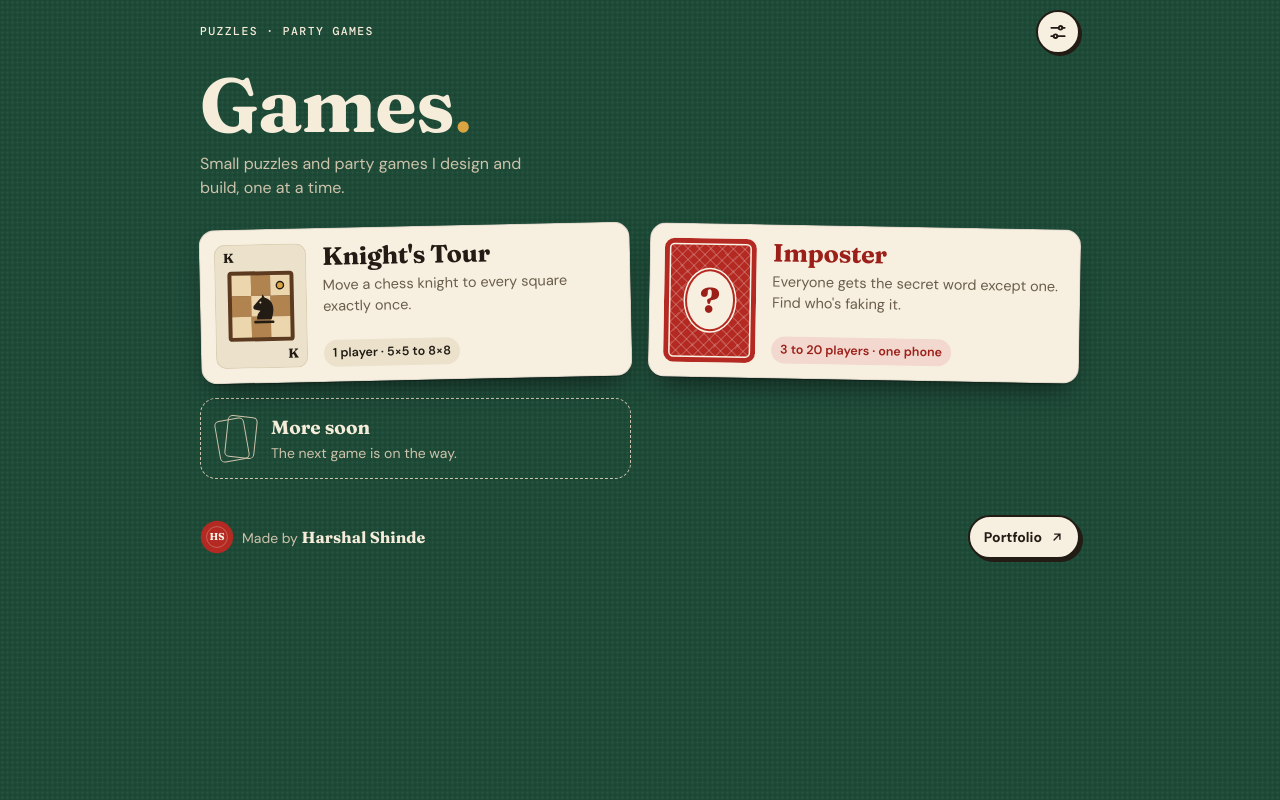
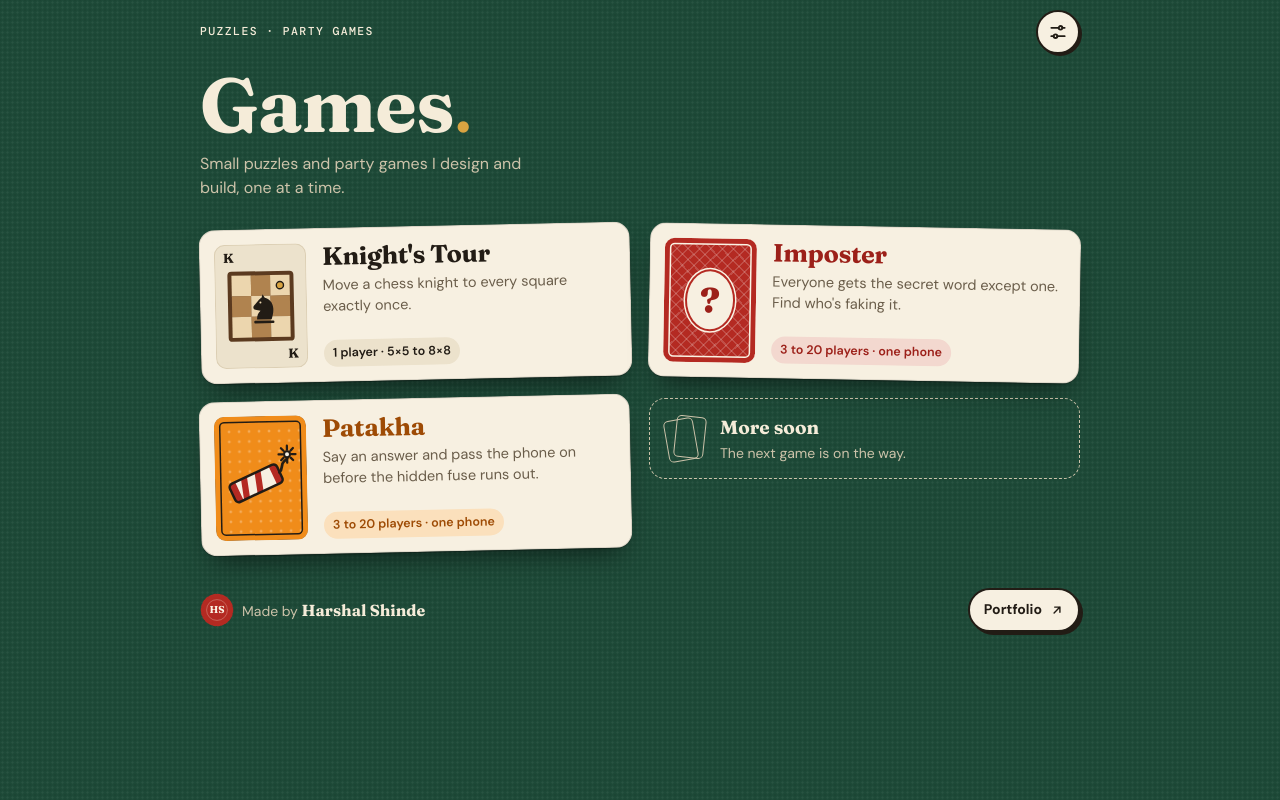
Before and after one commit to Harshal-7/games, a Next.js app: page / in a window 1280 px wide. Built offline with nearby package versions, Linux system fonts and the light colour scheme.

Commit message:
Patakha on Home and in Settings
A marigold card with a lit cracker on Home, and a note in Settings that
Patakha's options live in its setup.

Co-Authored-By: Claude Opus 5.5 <noreply@anthropic.com>

```diff
--- a/src/games/registry.ts
+++ b/src/games/registry.ts
@@ -3,6 +3,7 @@ import type { ComponentType } from "react";
 import { ImposterThumb } from "./imposter/ui/thumb";
 import { KnightsTourBestBadge } from "./knights-tour/ui/best-badge";
 import { KnightsTourThumb } from "./knights-tour/ui/thumb";
+import { PatakhaThumb } from "./patakha/ui/thumb";
 import { GAME_NAMES, type GameSlug } from "./slugs";
 
 /** Every game on the site. Adding a game = a folder in src/games, a page, one entry here. */
@@ -33,4 +34,11 @@ export const GAMES: GameEntry[] = [
     detail: "3 to 20 players · one phone",
     Thumb: ImposterThumb,
   },
+  {
+    slug: "patakha",
+    name: GAME_NAMES.patakha,
+    blurb: "Say an answer and pass the phone on before the hidden fuse runs out.",
+    detail: "3 to 20 players · one phone",
+    Thumb: PatakhaThumb,
+  },
 ];
--- a/src/home/home.css
+++ b/src/home/home.css
@@ -203,6 +203,9 @@ html[data-room] .saved-slot:empty {
 [data-game="imposter"] .game-card h2 {
   color: var(--red-deep);
 }
+[data-game="patakha"] .game-card h2 {
+  color: var(--marigold-ink);
+}
 .game-card p {
   margin: 6px 0 0;
   color: var(--muted);
@@ -230,6 +233,10 @@ html[data-room] .saved-slot:empty {
 [data-game="imposter"] .game-chip {
   background: var(--red-soft);
   color: var(--red-deep);
+}
+[data-game="patakha"] .game-chip {
+  background: var(--marigold-soft);
+  color: var(--marigold-ink);
 }
 .game-chip.is-best {
   padding-left: 5px;
@@ -289,6 +296,51 @@ html[data-room] .saved-slot:empty {
   box-shadow:
     0 0 0 2px var(--red),
     0 0 0 3.5px var(--on-red);
+}
+/* Patakha: a lit cracker on a marigold card, cream with red caps like the one in the game. */
+.game-thumb-patakha {
+  display: grid;
+  place-items: center;
+  width: 92px;
+  height: 124px;
+  box-sizing: border-box;
+  border-radius: 10px;
+  background:
+    radial-gradient(rgb(255 255 255 / 0.28) 1.2px, transparent 1.7px) 0 0 / 10px 10px,
+    var(--marigold);
+  box-shadow:
+    inset 0 0 0 5px var(--marigold),
+    inset 0 0 0 6.5px var(--ink);
+}
+.game-thumb-cracker {
+  width: 80px;
+  overflow: visible;
+}
+.pk-thumb-body {
+  fill: var(--card);
+}
+.pk-thumb-stripe,
+.pk-thumb-cap {
+  fill: var(--red);
+}
+.pk-thumb-edge,
+.pk-thumb-fuse,
+.pk-thumb-rays {
+  fill: none;
+  stroke: var(--ink);
+  stroke-linecap: round;
+  stroke-width: 5;
+}
+.pk-thumb-fuse {
+  stroke-width: 5.5;
+}
+.pk-thumb-rays {
+  stroke-width: 4.5;
+}
+.pk-thumb-spark {
+  fill: var(--card);
+  stroke: var(--ink);
+  stroke-width: 4;
 }
 
 /* The next game's empty spot. */
--- a/src/settings/settings-panel.tsx
+++ b/src/settings/settings-panel.tsx
@@ -40,6 +40,7 @@ const SWITCHES: { key: Flag; label: string; detail: string }[] = [
 const GAME_SECTIONS: Record<GameSlug, () => ReactNode> = {
   "knights-tour": KnightsTourSection,
   imposter: ImposterNote,
+  patakha: PatakhaNote,
 };
 
 /**
@@ -210,6 +211,16 @@ function ImposterNote() {
   );
 }
 
+/** Patakha keeps its options with the room, in its setup screen. */
+function PatakhaNote() {
+  return (
+    <p className="settings-note">
+      <SpeakerIcon width={18} height={18} />
+      <span>Patakha&apos;s sound, lives and fuse length are in its setup, under Options.</span>
+    </p>
+  );
+}
+
 /** A labelled setting. */
 function Field({ label, group = false, children }: { label: string; group?: boolean; children: ReactNode }) {
   const id = useId();
```
